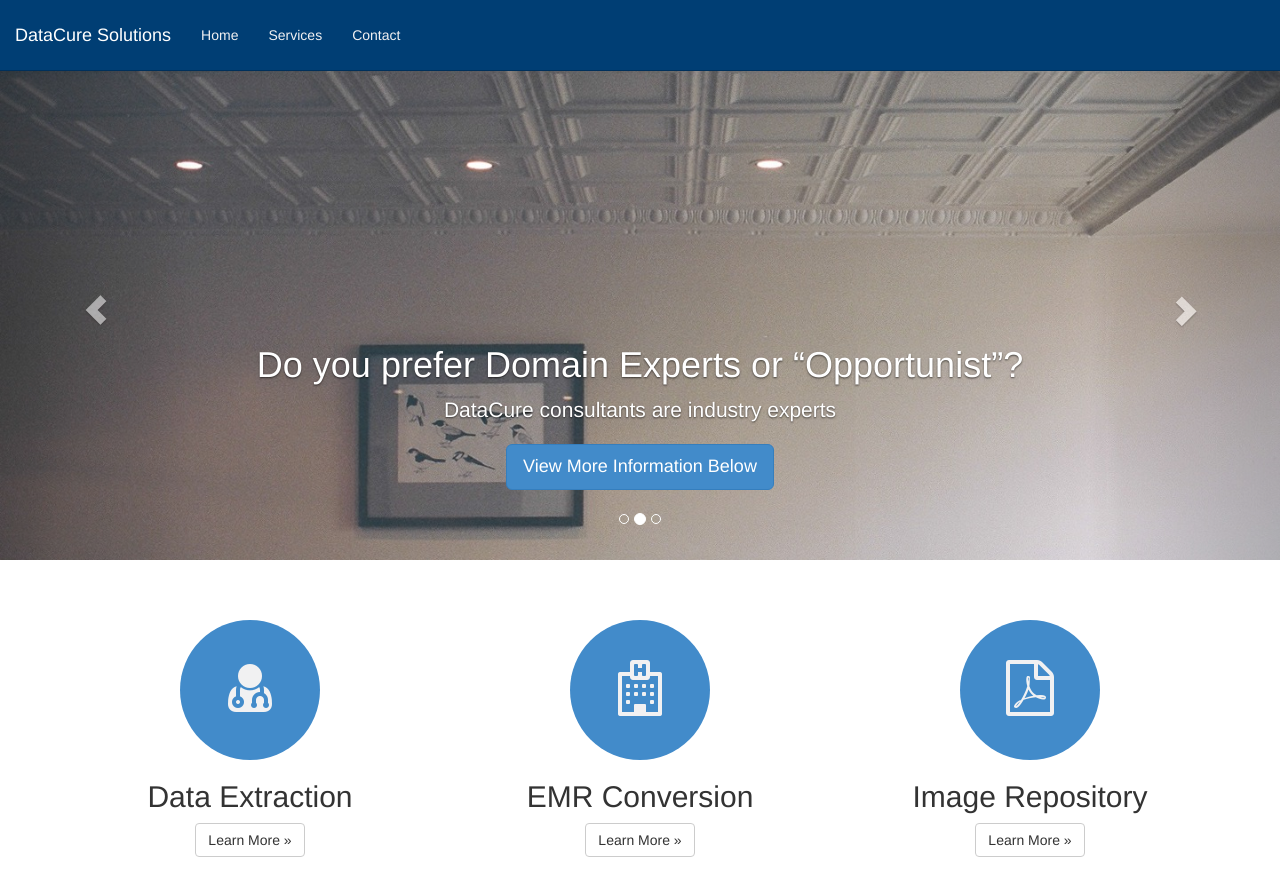
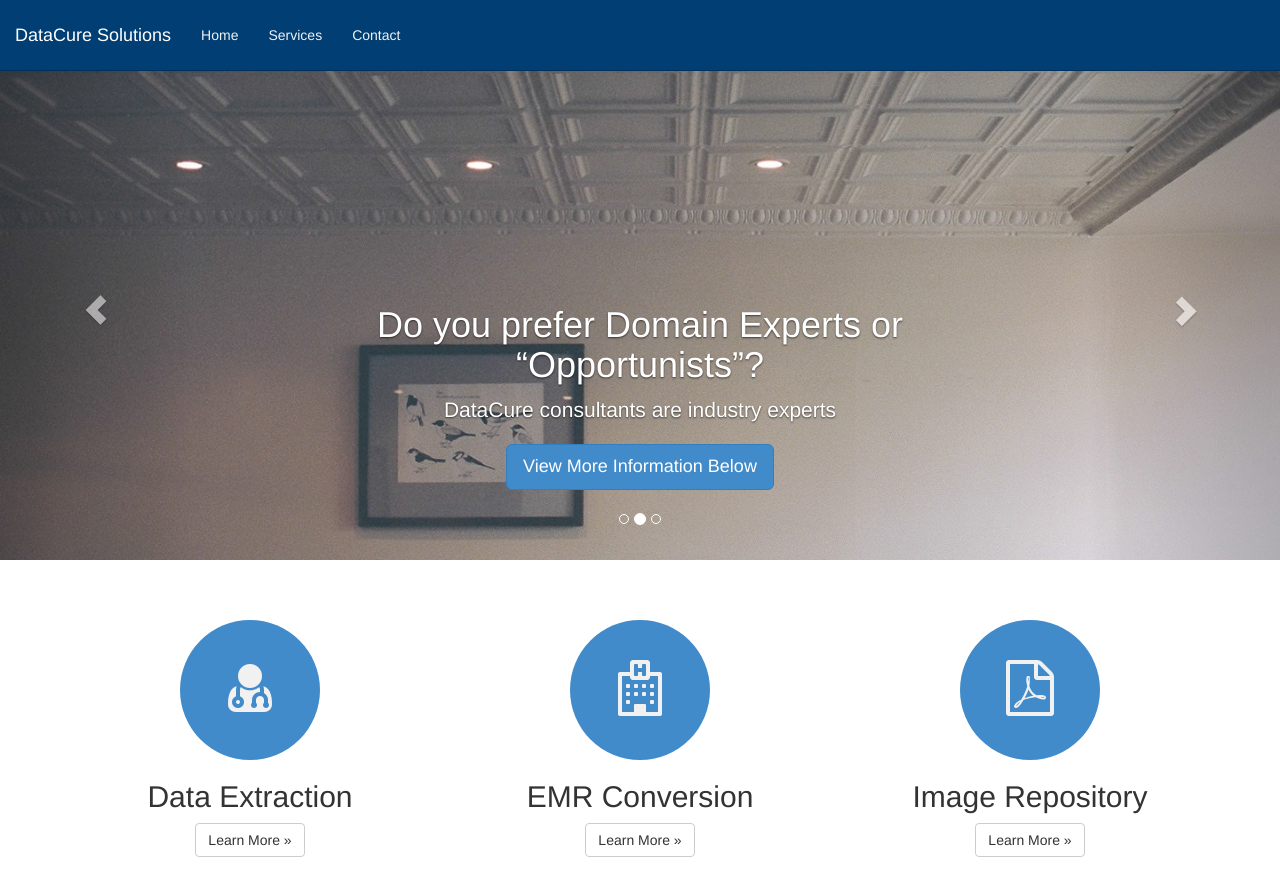
Before and after one commit to datacuresolutions/datacuresolutions.github.io, a Jekyll site: the page built from index.html, in a window 1280 px wide and 900 px high. Shown: the top 896 px of the window. Built offline with Jekyll 4.4.1, drawn with Linux system fonts in a browser that asks for light colours; nearby versions of some CDN libraries.

Commit message:
Update carousel_2_text.md

```diff
--- a/_includes/content/carousel_2_text.md
+++ b/_includes/content/carousel_2_text.md
@@ -1,3 +1,3 @@
-# Do you prefer Domain Experts or "Opportunist"?
+# Do you prefer Domain Experts or "Opportunists"?
 
 DataCure consultants are industry experts
```
